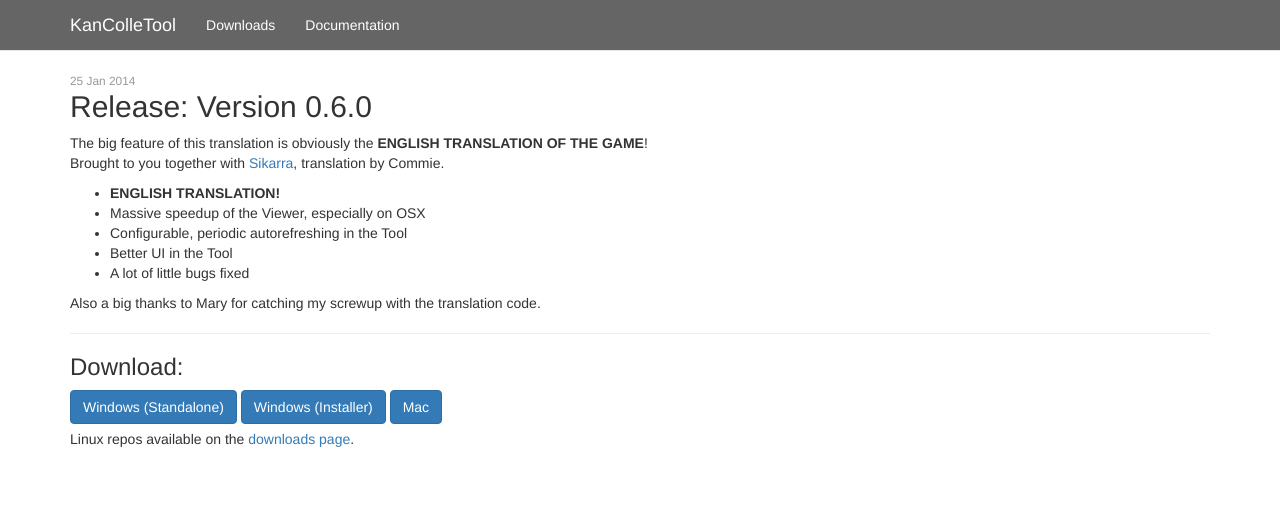
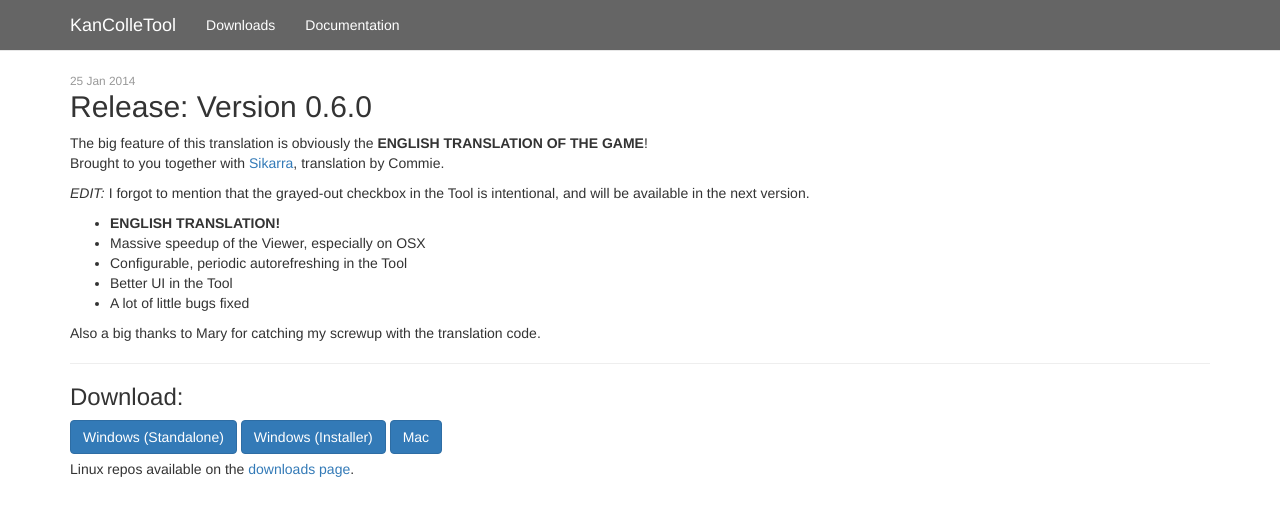
Before and after one commit to KanColleTool/kancolletool.github.io, a Jekyll site: the page built from _posts/2014-01-25-version-0.6.0.md, in a window 1280 px wide. Shown: the top 516 px of the page. Built offline with Jekyll 4.4.1, drawn with Linux system fonts in a browser that asks for light colours; nearby versions of some CDN libraries; Markdown is read by kramdown in place of the engine named in the settings.

Commit message:
sdgfhdfjgk

```diff
--- a/_posts/2014-01-25-version-0.6.0.md
+++ b/_posts/2014-01-25-version-0.6.0.md
@@ -9,6 +9,8 @@
 The big feature of this translation is obviously the **ENGLISH TRANSLATION OF THE GAME**!
 Brought to you together with <a href="http://twitter.com/sikarra" target="_blank">Sikarra</a>, translation by Commie.
 
+*EDIT:* I forgot to mention that the grayed-out checkbox in the Tool is intentional, and will be available in the next version.
+
 * **ENGLISH TRANSLATION!**
 * Massive speedup of the Viewer, especially on OSX
 * Configurable, periodic autorefreshing in the Tool
```
